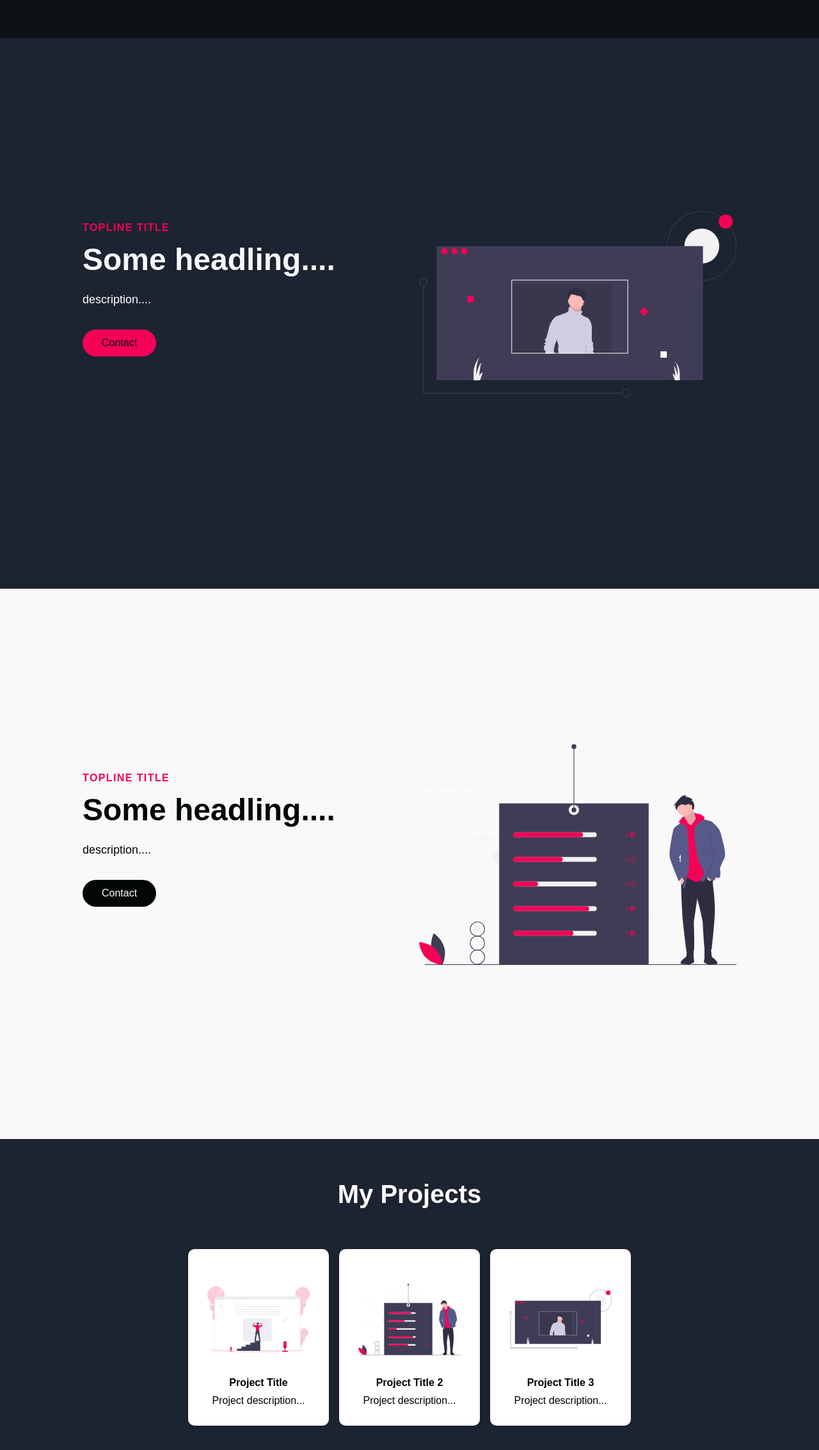
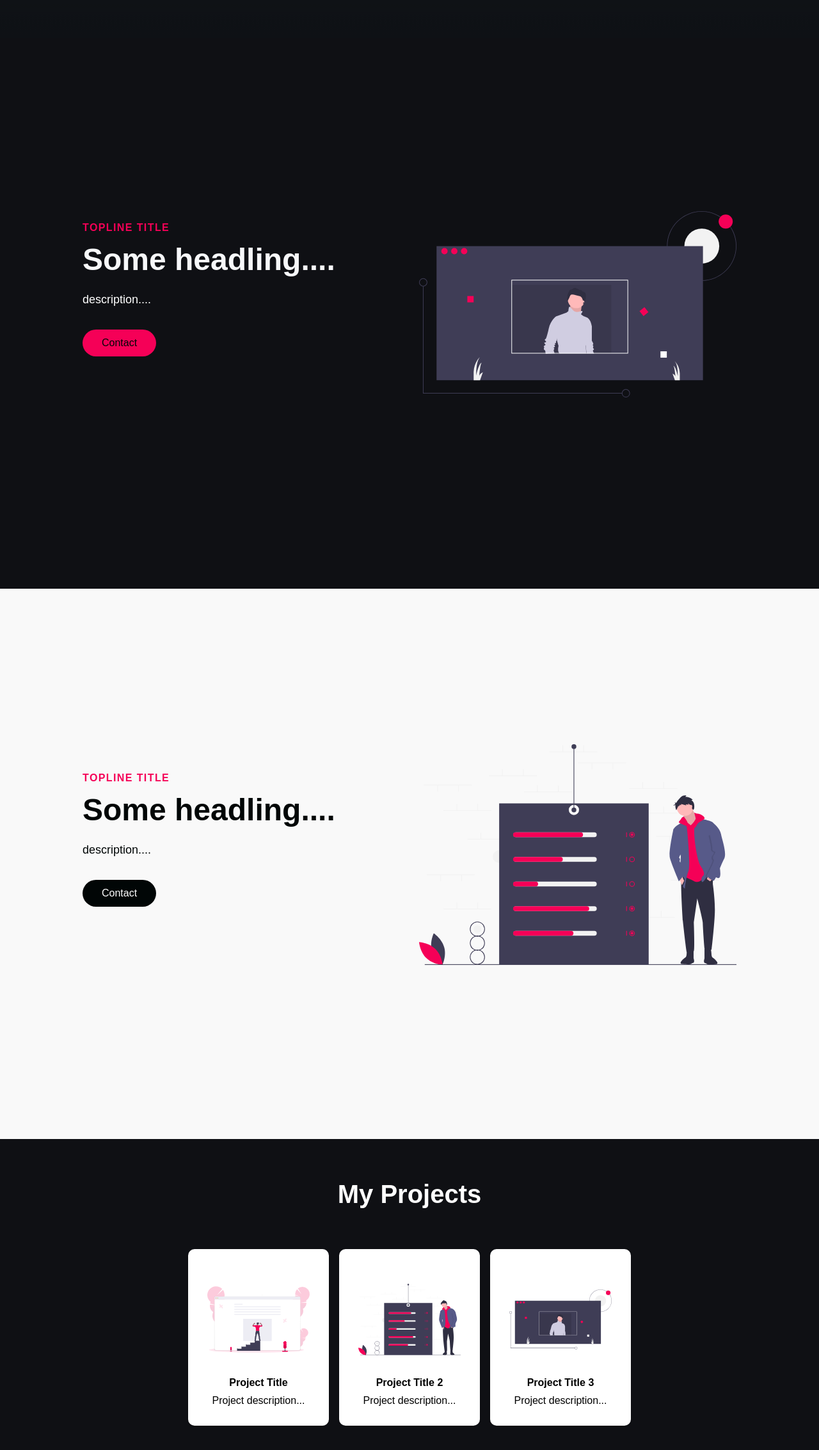
Before and after one commit to nikolaypleshkov/personal-website, a React (Create React App) app: page / in a window 1280 px wide. Shown: the part 940-3206 px from the top of the page at 64% size. Built offline with nearby package versions, Linux system fonts and the light colour scheme; grey boxes are pictures that could not be loaded; a web font is replaced by a local one.

Commit message:
changing background color

```diff
--- a/src/components/AboutSection/about-elements.js
+++ b/src/components/AboutSection/about-elements.js
@@ -2,7 +2,7 @@ import styled from 'styled-components'
 
 export const AboutContainer = styled.div`
   color: #fff;
-  background: ${({lightBg}) => (lightBg ? '#f9f9f9' : '#1c2331;')};
+  background: ${({lightBg}) => (lightBg ? '#f9f9f9' : '#0f1014;')};
 
   @media screen and (max-width: 768px){
       padding: 100px 0;
--- a/src/components/Footer/footer-elements.js
+++ b/src/components/Footer/footer-elements.js
@@ -3,7 +3,7 @@ import styled from 'styled-components'
 import { Link } from 'react-router-dom'
 
 export const FooterContainer = styled.footer`
-  background-color: #212121;
+  background-color: #0f1014;
 `
 
 export const FooterWrap = styled.div`
--- a/src/components/Navbar/navbar-elements.js
+++ b/src/components/Navbar/navbar-elements.js
@@ -4,7 +4,7 @@ import {Link as LinkS} from 'react-scroll'
 
 
 export const Nav = styled.nav`
-  background: ${({scrollNav}) => (scrollNav ? '#212121' : 'transparent')};
+  background: ${({scrollNav}) => (scrollNav ? '#0f1014' : 'transparent')};
   height: 80px;
   margin-top: -80px;
   display: flex;
--- a/src/components/Projects/projects-elements.js
+++ b/src/components/Projects/projects-elements.js
@@ -5,7 +5,7 @@ export const ProjectsContainer = styled.div`
   display: flex;
   flex-direction: column;
   align-items: center;
-  background: #1c2331;
+  background: #0f1014;
 
   @media screen and (max-width: 768px){
       height: 1100px;
```
